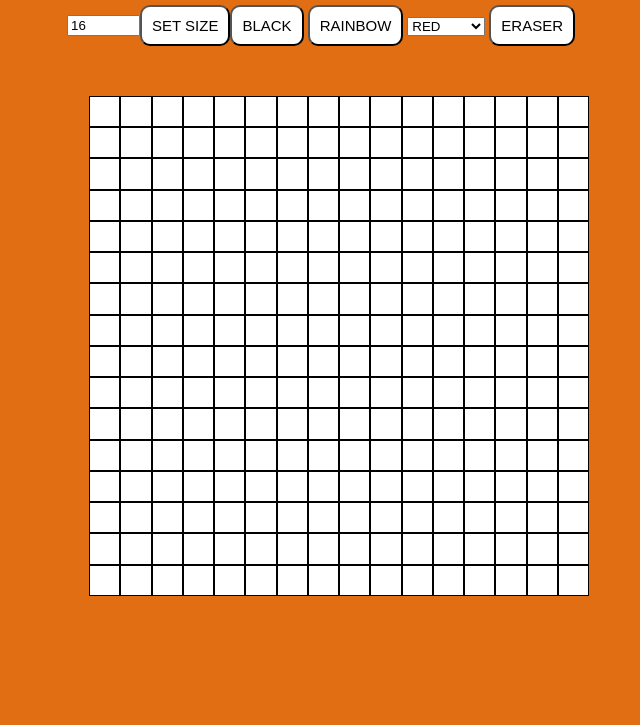
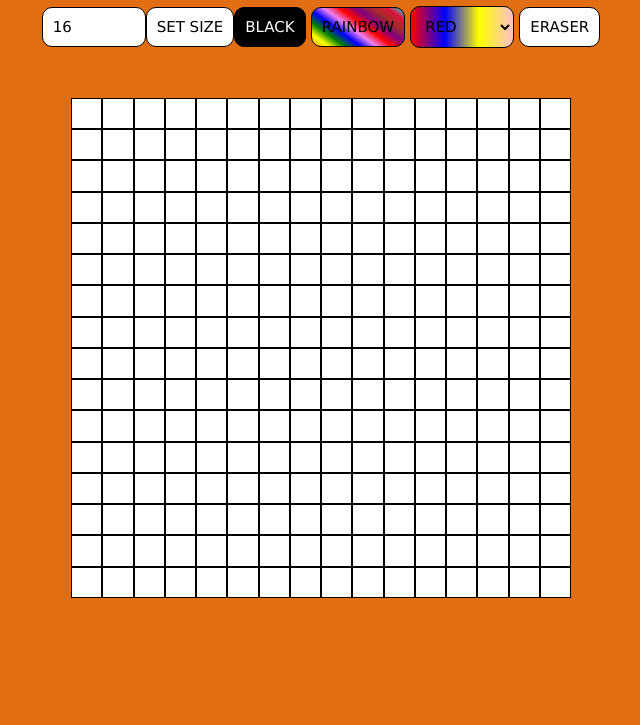
Before and after one commit to JustusNoordzij/Etch-A-Sketch, a plain HTML site: page index.html in a window 1280 px wide. Shown: the part 75-800 px from the top of the page, without its empty margins (319-959 px from the left). Drawn offline with Linux system fonts and the light colour scheme.

Commit message:
add button styling

```diff
--- a/style.css
+++ b/style.css
@@ -1,3 +1,6 @@
+* { font-family: 'Lucida Sans', 'Lucida Sans Regular', 'Lucida Grande', 'Lucida Sans Unicode', Geneva, Verdana, sans-serif;}
+
+
 h1 {
     display: flex;
     justify-content: center;
@@ -17,22 +20,57 @@ h1 {
     background-color: white;
     border-radius: 10px;
     padding: 10px;
+    border: 1px solid black;
+    cursor: pointer;
 
 }
 
+.content {
+    display: flex;
+    justify-content: center;
+    align-items: center;
+}
 
 .Grid {
     width: 500px;
     height: 500px;
     display: grid;
-    margin-left: 400px;
-    margin-right: 50px;
+
+    left: 50%;
+    right: 50%;
     margin-top: 50px;
     background-color: white;
 
 }
 
+#black {
+    background-color: black;
+    color: white;
+}
 
+#rainbow {
+    background: linear-gradient(0.10turn, orange, yellow, green, blue, violet, red, purple, brown, crimson, aqua)
+}
+
+#select {
+    font-size: 15px;
+    padding: 10px;
+    border-radius: 10px;
+    border: 1px solid black
+    ;
+    background: linear-gradient(0.25turn, red, blue, yellow, pink);
+    cursor: pointer;
+
+
+}
+
+#input {
+    font-size: 15px;
+    padding: 10px;
+    border-radius: 10px;
+    border: 1px solid black;
+
+}
 
 
 .block {
```
